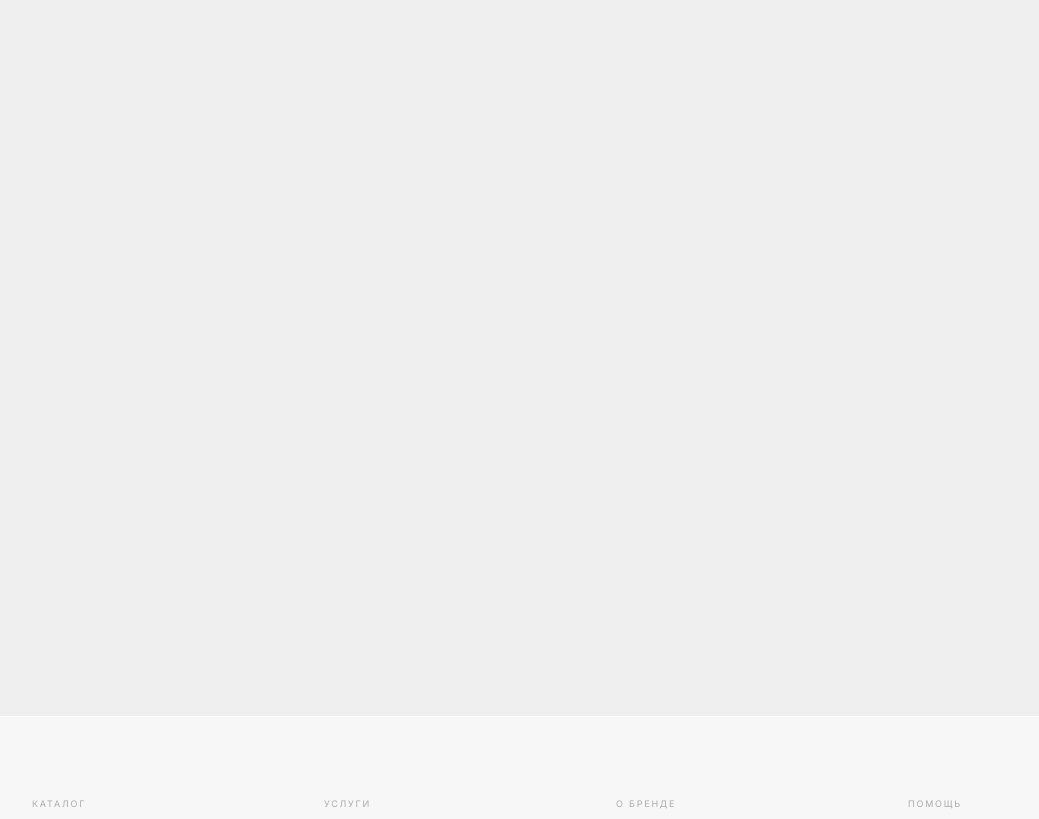
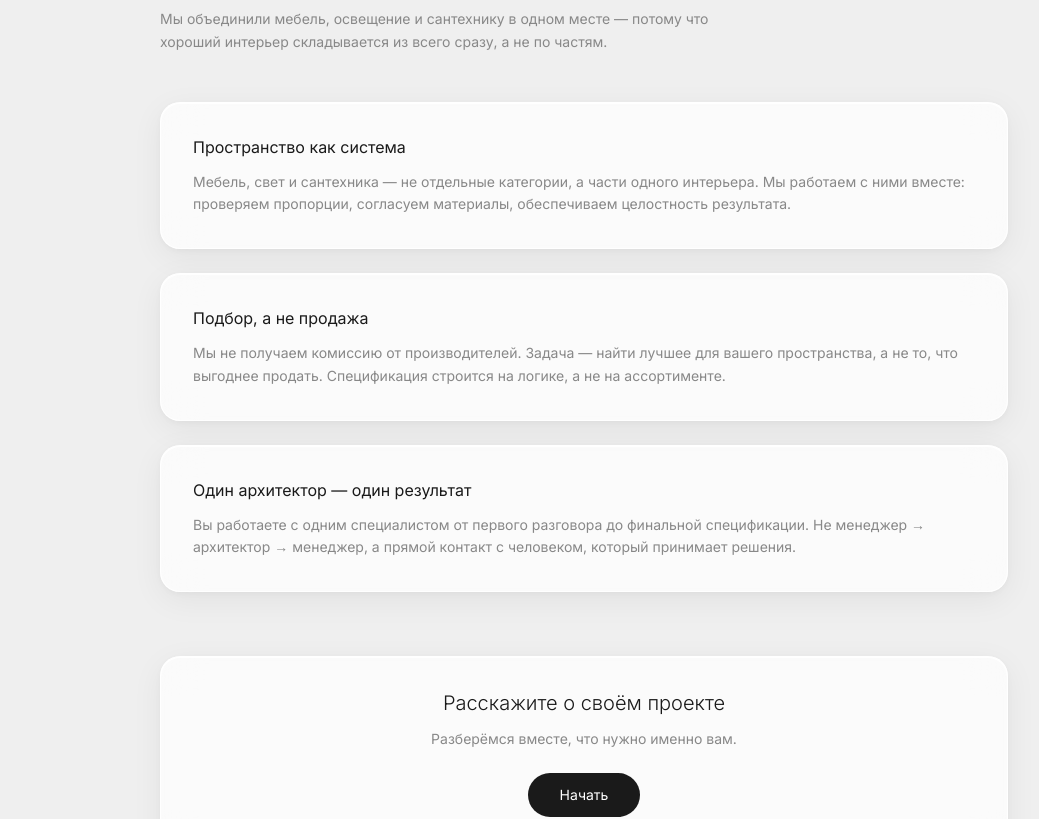
Before and after one commit to mansupraa-dot/fuzzy-fishstick, a React (Vite) app: page /philosophy in a window 1280 px wide. Shown: the part 180-999 px from the top of the page, without its empty margins (56-1095 px from the left). Built offline with nearby package versions, Linux system fonts and the light colour scheme.

Commit message:
feat: add PhilosophyPage and wire /philosophy route

```diff
--- a/src/App.jsx
+++ b/src/App.jsx
@@ -13,6 +13,7 @@ import ServicesPage from './pages/ServicesPage'
 import PortfolioPage from './pages/PortfolioPage'
 import ProcessPage from './pages/ProcessPage'
 import ContactPage from './pages/ContactPage'
+import PhilosophyPage from './pages/PhilosophyPage'
 
 // Placeholder pages — will be fleshed out in later plans
 function PlaceholderPage({ title }) {
@@ -40,7 +41,7 @@ export default function App() {
           <Route path="/portfolio" element={<PortfolioPage />} />
           <Route path="/portfolio/:slug" element={<PortfolioPage />} />
           <Route path="/process" element={<ProcessPage />} />
-          <Route path="/philosophy" element={<PlaceholderPage title="О нас" />} />
+          <Route path="/philosophy" element={<PhilosophyPage />} />
           <Route path="/collections" element={<PlaceholderPage title="Коллекции" />} />
           <Route path="/collections/:slug" element={<PlaceholderPage title="Коллекция" />} />
           <Route path="/showroom" element={<PlaceholderPage title="Шоурум" />} />
--- /dev/null
+++ b/src/pages/PhilosophyPage.jsx
@@ -0,0 +1,66 @@
+import { Helmet } from 'react-helmet-async'
+import { Link } from 'react-router-dom'
+import Reveal from '../components/ui/Reveal'
+
+const PRINCIPLES = [
+  {
+    title: 'Пространство как система',
+    body: 'Мебель, свет и сантехника — не отдельные категории, а части одного интерьера. Мы работаем с ними вместе: проверяем пропорции, согласуем материалы, обеспечиваем целостность результата.',
+  },
+  {
+    title: 'Подбор, а не продажа',
+    body: 'Мы не получаем комиссию от производителей. Задача — найти лучшее для вашего пространства, а не то, что выгоднее продать. Спецификация строится на логике, а не на ассортименте.',
+  },
+  {
+    title: 'Один архитектор — один результат',
+    body: 'Вы работаете с одним специалистом от первого разговора до финальной спецификации. Не менеджер → архитектор → менеджер, а прямой контакт с человеком, который принимает решения.',
+  },
+]
+
+export default function PhilosophyPage() {
+  return (
+    <>
+      <Helmet>
+        <title>О проекте — Pufflux</title>
+      </Helmet>
+
+      <div className="pt-20 min-h-screen">
+        <div className="max-w-4xl mx-auto px-6 py-10 md:py-16">
+          <Reveal>
+            <h1 className="text-2xl font-light text-ink mb-3">О проекте</h1>
+            <p className="text-sm text-ink-3 mb-12 max-w-xl leading-relaxed">
+              Мы объединили мебель, освещение и сантехнику в одном месте — потому что хороший
+              интерьер складывается из всего сразу, а не по частям.
+            </p>
+          </Reveal>
+
+          <div className="flex flex-col gap-6 mb-16">
+            {PRINCIPLES.map(({ title, body }) => (
+              <Reveal key={title}>
+                <div className="glass-card p-8">
+                  <h2 className="text-base font-normal text-ink mb-3">{title}</h2>
+                  <p className="text-sm text-ink-3 leading-relaxed">{body}</p>
+                </div>
+              </Reveal>
+            ))}
+          </div>
+
+          <Reveal>
+            <div className="glass-card p-8 text-center">
+              <h2 className="text-xl font-light text-ink mb-3">
+                Расскажите о своём проекте
+              </h2>
+              <p className="text-sm text-ink-3 mb-6">Разберёмся вместе, что нужно именно вам.</p>
+              <Link
+                to="/brief"
+                className="inline-block bg-ink text-white text-sm px-8 py-3 rounded-full hover:bg-ink/85 transition-colors"
+              >
+                Начать
+              </Link>
+            </div>
+          </Reveal>
+        </div>
+      </div>
+    </>
+  )
+}
```
Also changed, not shown: 1 other file (tests, documents, lock files or other folders).
